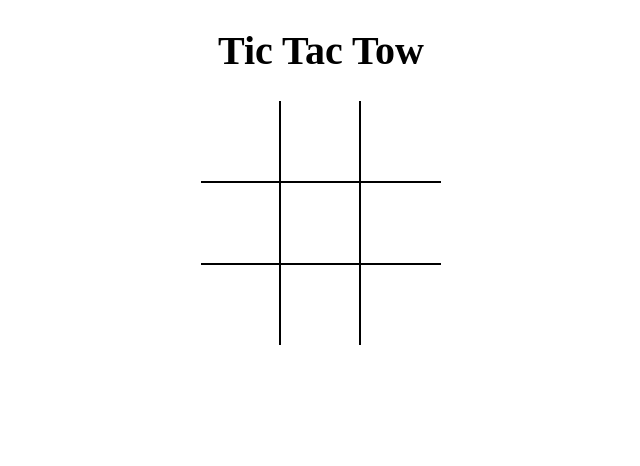
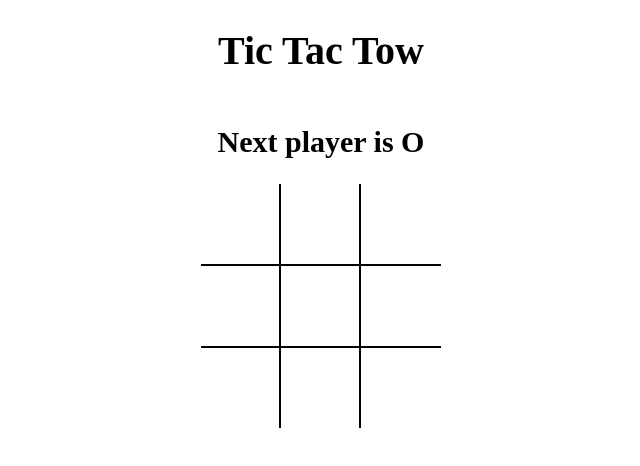
Before and after one commit to Dhalisuman001/Tic-Tac-Tow, a React (Vite) app: page / in a window 1280 px wide. Shown: the top 466 px of the page, without its empty margins (319-959 px from the left). Built offline with nearby package versions, Linux system fonts and the light colour scheme.

Commit message:
calculate winner and add some logic

```diff
--- a/src/App.jsx
+++ b/src/App.jsx
@@ -1,8 +1,38 @@
-import React from 'react';
+import React, { useState } from 'react';
 import Board from './components/Board';
-export default () => (
-  <div className="app">
-    <h1>Tic Tac Tow</h1>
-    <Board />
-  </div>
-);
+import { calculateWinner } from './helpers';
+
+const App = () => {
+  const [board, setBoard] = useState(Array(9).fill(null));
+  const [isNext, setIsNext] = useState(false);
+
+  const winner = calculateWinner(board);
+  const message = winner
+    ? `winner is ${winner}`
+    : `Next player is ${isNext ? 'X' : 'O'}`;
+
+  const squareClick = loc => {
+    if (board[loc] || winner) {
+      return;
+    }
+
+    setBoard(prev => {
+      return prev.map((square, location) => {
+        if (location == loc) {
+          return isNext ? 'X' : 'O';
+        }
+        return square;
+      });
+    });
+
+    setIsNext(prev => !prev);
+  };
+  return (
+    <div className="app">
+      <h1>Tic Tac Tow</h1>
+      <h2>{message}</h2>
+      <Board board={board} squareClick={squareClick} />
+    </div>
+  );
+};
+export default App;
--- a/src/components/Board.jsx
+++ b/src/components/Board.jsx
@@ -1,27 +1,7 @@
-import React, { useState } from 'react';
+import React from 'react';
 import Square from './Square.jsx';
 
-const Board = () => {
-  const [board, setBoard] = useState(Array(9).fill(null));
-  const [isNext, setIsNext] = useState(false);
-
-  const squareClick = loc => {
-    if (board[loc]) {
-      return;
-    }
-
-    setBoard(prev => {
-      return prev.map((square, location) => {
-        if (location == loc) {
-          return isNext ? 'X' : 'O';
-        }
-        return square;
-      });
-    });
-
-    setIsNext(prev => !prev);
-  };
-
+const Board = ({ board, squareClick }) => {
   const returnSquare = loc => {
     return (
       <Square
--- /dev/null
+++ b/src/helpers.jsx
@@ -0,0 +1,19 @@
+export function calculateWinner(squares) {
+  const lines = [
+    [0, 1, 2],
+    [3, 4, 5],
+    [6, 7, 8],
+    [0, 3, 6],
+    [1, 4, 7],
+    [2, 5, 8],
+    [0, 4, 8],
+    [2, 4, 6],
+  ];
+  for (let i = 0; i < lines.length; i++) {
+    const [a, b, c] = lines[i];
+    if (squares[a] && squares[a] === squares[b] && squares[a] === squares[c]) {
+      return squares[a];
+    }
+  }
+  return null;
+}
```
